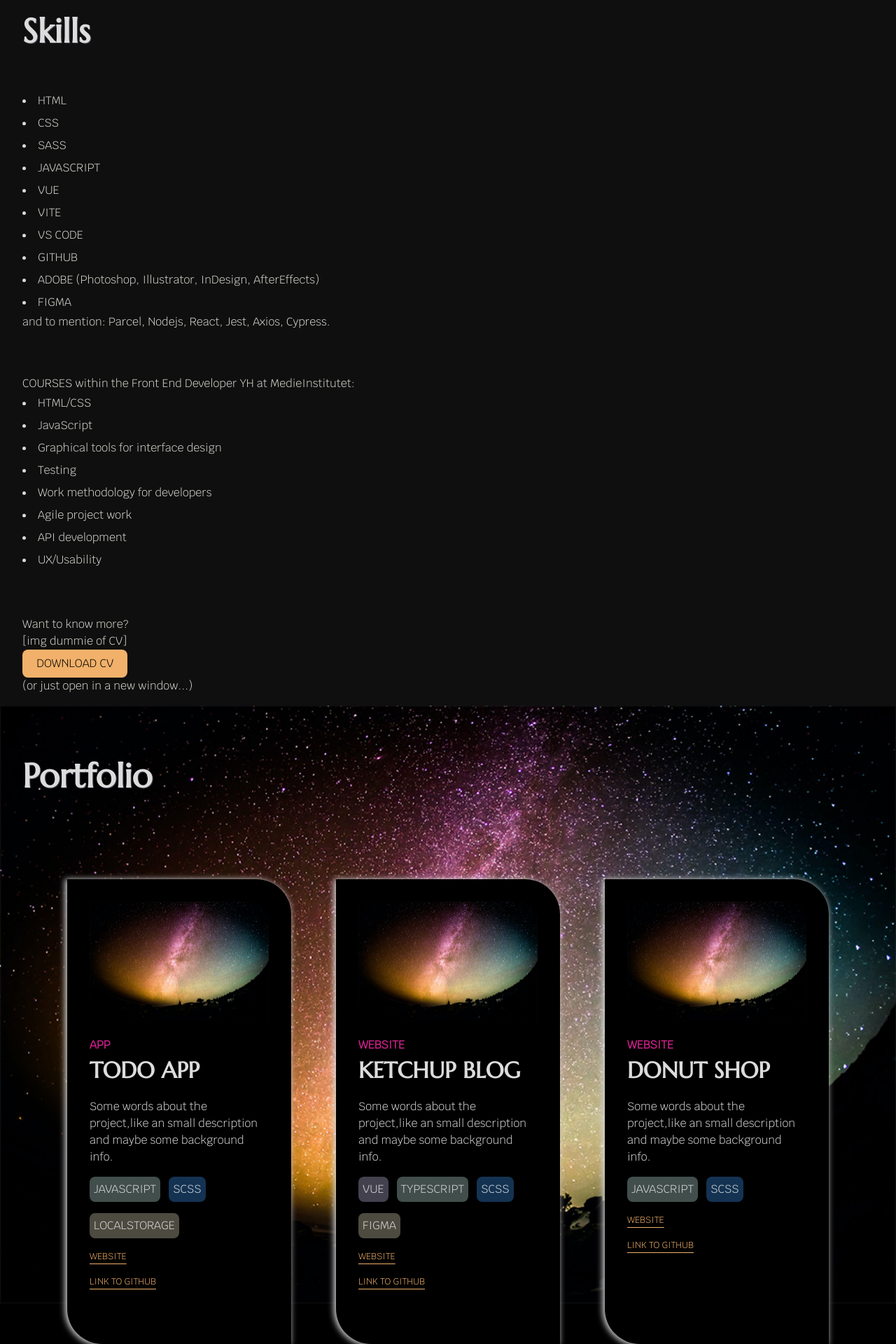
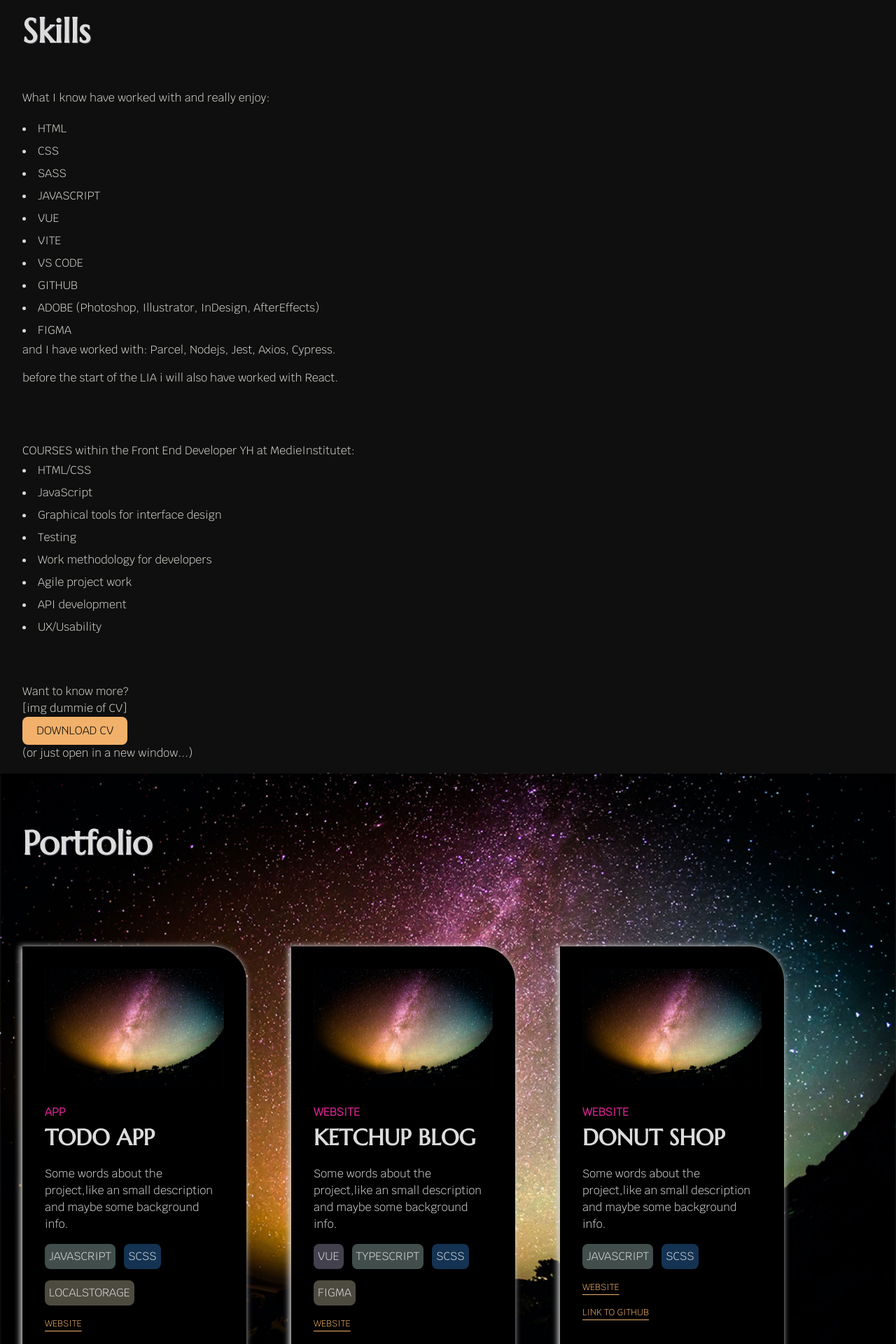
Before and after one commit to jenmwa/jenwaller-se, a Vue app: page / in a window 1280 px wide. Shown: the part 1500-3420 px from the top of the page at 70% size. Built offline with nearby package versions, Linux system fonts and the light colour scheme.

Commit message:
:lipstick: add max-width on portfolioElements

```diff
--- a/src/components/CardElement.vue
+++ b/src/components/CardElement.vue
@@ -60,6 +60,7 @@ a {
   border-radius: 0px 50px;
   box-shadow: -2px 1px 8px 1px lightgrey;
   color: $tertiaryColorLight;
+  max-width: 300px;
 }
 
 .portfolio-card__image {
@@ -133,14 +134,14 @@ a {
 @media (width >= 740px) {
 
 .card {
-  min-height: 550px;
+  height: 550px;
   }
 }
 
 @media (width >= 1024px) {
 
   .card {
-    height: 600px
+    height: 600px;
   }
 }
 
--- a/src/components/PortfolioArray.js
+++ b/src/components/PortfolioArray.js
@@ -126,5 +126,21 @@ let portfolioItems = [
         github: '',
 
     },
+    {
+        image: {
+                img:'./parallaxBackground.jpg',
+                alt: 'unbeleivable',
+            },
+        category: 'graphic profile',
+        project: 'Stronger you',
+        description: 'Some words about the project,like an small description and maybe some background info.',
+        frame: '',
+        lang: '',
+        scss: '',
+        extra: 'adobe',
+        website: 'https://monroestainless.com',
+        github: '',
+
+    },
 ];
 export default portfolioItems;
--- a/src/components/ProjectSection.vue
+++ b/src/components/ProjectSection.vue
@@ -63,7 +63,6 @@ div {
   .project-section {
     display: flex;
     flex-wrap: wrap;
-    justify-content: center;
 
     .card-element {
       margin: 2rem;
@@ -76,7 +75,7 @@ div {
 
 @media (width >= 1024px) {
   .project-section {
-
+    //justify-content: center;
 
     .card-element {
       width: 33.33%;
--- a/src/components/TechSection.vue
+++ b/src/components/TechSection.vue
@@ -3,6 +3,7 @@
   <section id="skills">
     <div>
       <h3>Skills</h3>
+      <p>What I know have worked with and really enjoy:</p>
       <ul>
         <li>HTML</li>
         <li>CSS</li>
@@ -15,7 +16,8 @@
         <li>ADOBE (Photoshop, Illustrator, InDesign, AfterEffects)</li>
         <li>FIGMA</li>
       </ul>
-      and to mention: Parcel, Nodejs, React, Jest, Axios, Cypress.
+      and I have worked with: Parcel, Nodejs, Jest, Axios, Cypress. <br>
+      <p>before the start of the LIA i will also have worked with React.</p>
     </div>
     <div>
       COURSES within the Front End Developer YH at MedieInstitutet:<br>
```
